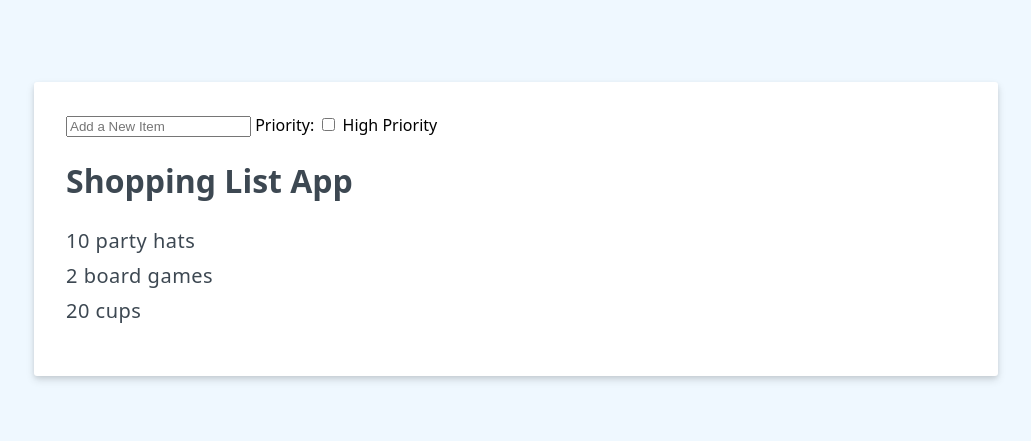
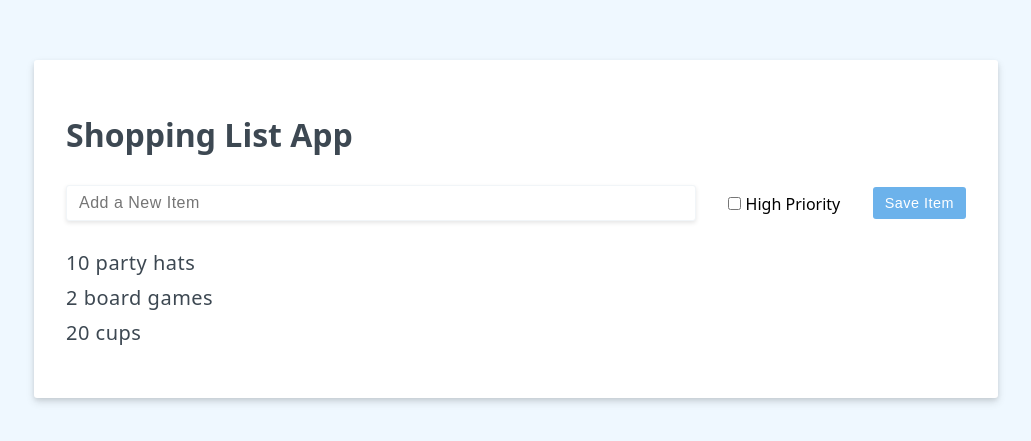
Before and after one commit to ManoelIvisson/Intro-to-Vue-3-Composition-API, a Vue app in the folder Shopping-List-App/: page / in a window 1280 px wide. Shown: the part 171-612 px from the top of the page, without its empty margins (124-1155 px from the left). Built offline with nearby package versions, Linux system fonts and the light colour scheme.

Commit message:
feature: Explorando eventos com v-on.

```diff
--- a/Shopping-List-App/src/App.vue
+++ b/Shopping-List-App/src/App.vue
@@ -12,15 +12,17 @@
 </script>
 
 <template>
+  <h1>{{ header }}</h1>
 
-  <input type="text" v-model="newItem" placeholder="Add a New Item">
-  Priority:
-  <label>
-    <input type="checkbox" v-model="newItemHighPriority" value=true>
-    High Priority
-  </label>
+  <form class="add-item-form" @submit.prevent="items.push({id: items.length + 1, label: newItem})">
+    <input type="text" v-model="newItem" placeholder="Add a New Item">
+    <label>
+      <input type="checkbox" v-model="newItemHighPriority" value=true>
+      High Priority
+    </label>
+    <button class="btn btn-primary">Save Item</button>
+  </form>
 
-  <h1>{{ header }}</h1>
   <ul>
     <li v-for="{id, label} in items" :key="id">{{ label }}</li>
   </ul>
```
